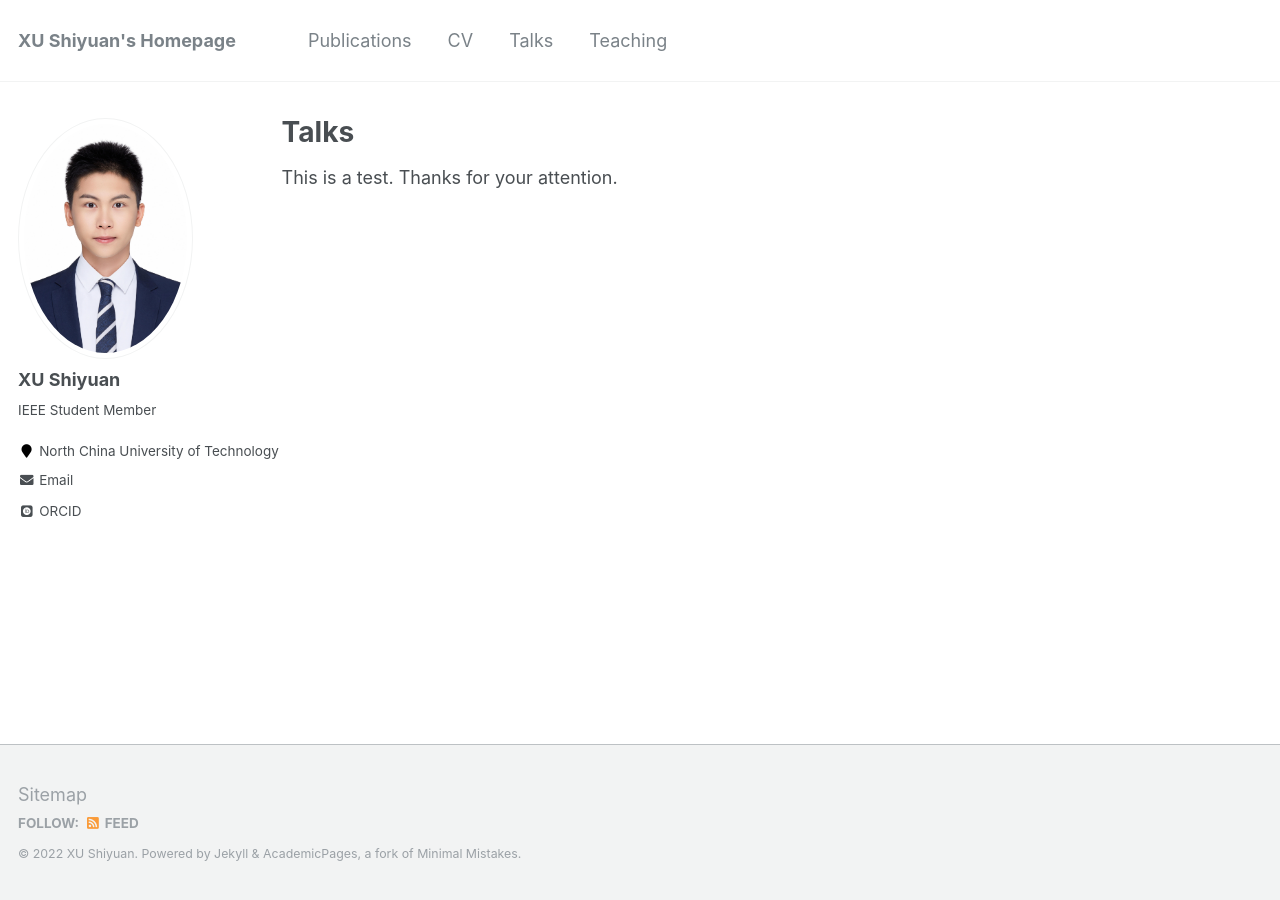
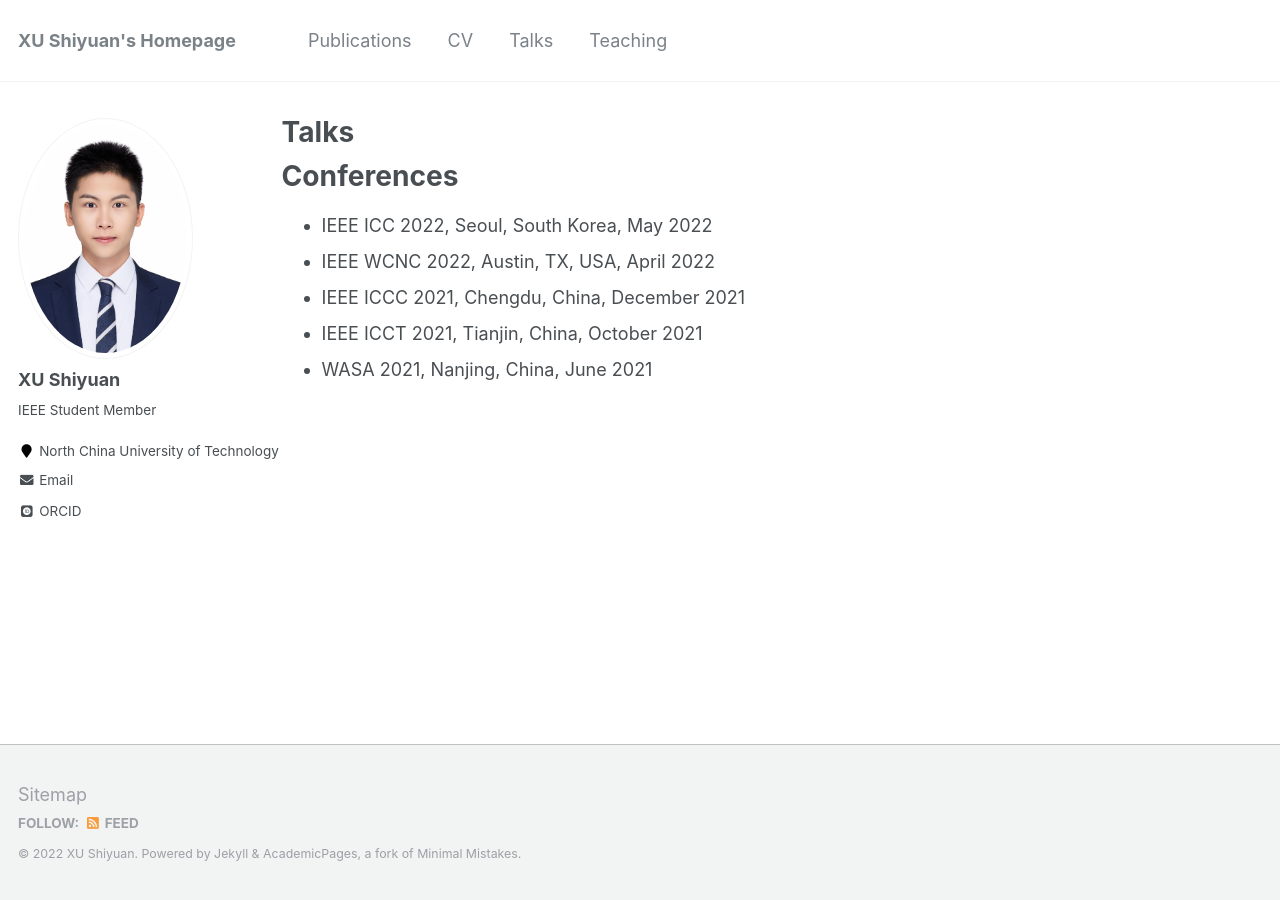
Before and after one commit to shiyuanjack/shiyuanjack.github.io, a Jekyll site: the page built from _pages/talks.md, in a window 1280 px wide. Built offline with Jekyll 4.4.1, drawn with Linux system fonts in a browser that asks for light colours; some web fonts are replaced.

Commit message:
Update talks.md

```diff
--- a/_pages/talks.md
+++ b/_pages/talks.md
@@ -9,5 +9,10 @@ redirect_from:
 
 {% include base_path %}
 
-This is a test.
-Thanks for your attention.
+Conferences
+======
+* IEEE ICC 2022, Seoul, South Korea, May 2022
+* IEEE WCNC 2022, Austin, TX, USA, April 2022
+* IEEE ICCC 2021, Chengdu, China, December 2021
+* IEEE ICCT 2021, Tianjin, China, October 2021
+* WASA 2021, Nanjing, China, June 2021
```
